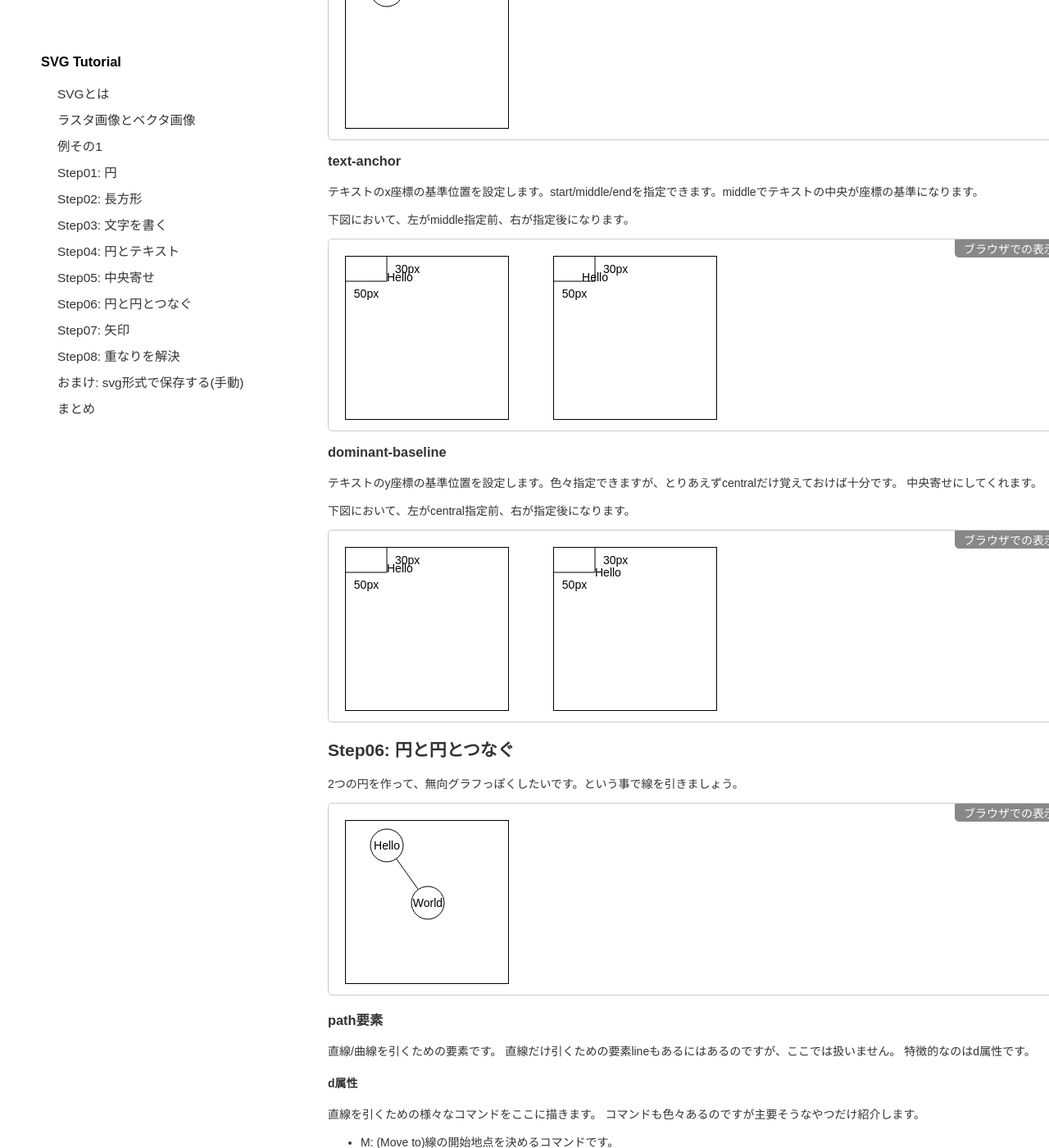
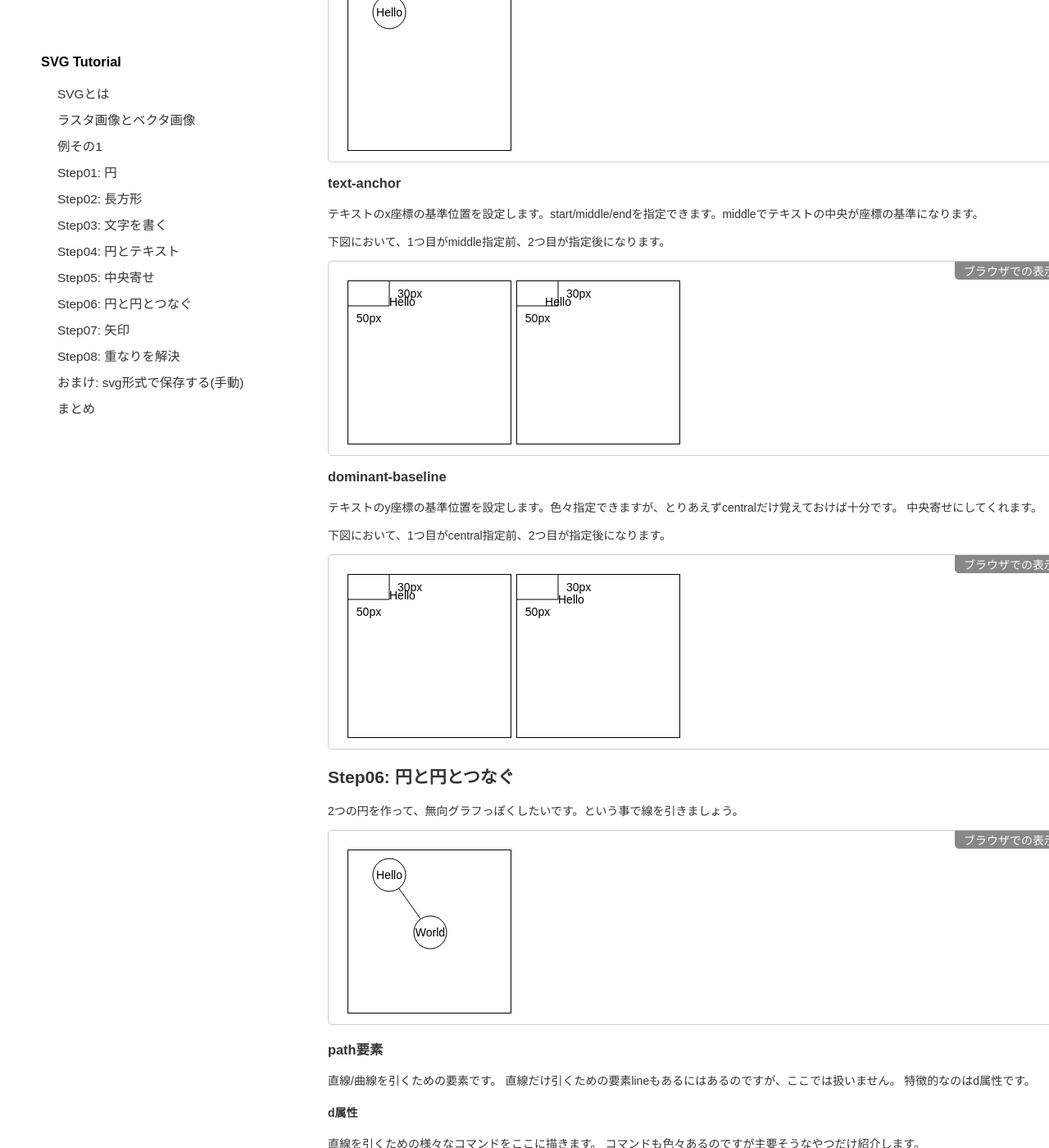
Before and after one commit to bombrary/lectures, a Jekyll site: the page built from lec_svg/index.md, in a window 1280 px wide and 1400 px high, scrolled down 6599 px. Shown: the whole window at 82% size. Built offline with Jekyll 4.4.1, drawn with Linux system fonts in a browser that asks for light colours; formulas are drawn with MathJax 3.

Commit message:
Modified output area.

```diff
--- a/lec_svg/index.md
+++ b/lec_svg/index.md
@@ -353,7 +353,7 @@ HTMLでいうdivタグのように、
 
 テキストのx座標の基準位置を設定します。start/middle/endを指定できます。middleでテキストの中央が座標の基準になります。
 
-下図において、左がmiddle指定前、右が指定後になります。
+下図において、1つ目がmiddle指定前、2つ目が指定後になります。
 
 <div class="output">
   <svg width="200px" height="200px">
@@ -363,7 +363,7 @@ HTMLでいうdivタグのように、
     <text text-anchor="middle" x="25" y="50">50px</text>
     <text dominant-baseline="central" x="60" y="15">30px</text>
   </svg>
-  <svg style="margin-left: 50px" width="200px" height="200px">
+  <svg width="200px" height="200px">
     <text text-anchor="middle" x="50px" y="30px">Hello</text>
     <path stroke="#000" stroke-width="1px" fill="none" d="M0,30 L50,30" />
     <path stroke="#000" stroke-width="1px" fill="none" d="M50,0 L50,30" />
@@ -377,7 +377,7 @@ HTMLでいうdivタグのように、
 テキストのy座標の基準位置を設定します。色々指定できますが、とりあえずcentralだけ覚えておけば十分です。
 中央寄せにしてくれます。
 
-下図において、左がcentral指定前、右が指定後になります。
+下図において、1つ目がcentral指定前、2つ目が指定後になります。
 
 <div class="output">
   <svg width="200px" height="200px">
@@ -387,7 +387,7 @@ HTMLでいうdivタグのように、
     <text text-anchor="middle" x="25" y="50">50px</text>
     <text dominant-baseline="central" x="60" y="15">30px</text>
   </svg>
-  <svg style="margin-left: 50px" width="200px" height="200px">
+  <svg width="200px" height="200px">
     <text dominant-baseline="central" x="50px" y="30px">Hello</text>
     <path stroke="#000" stroke-width="1px" fill="none" d="M0,30 L50,30" />
     <path stroke="#000" stroke-width="1px" fill="none" d="M50,0 L50,30" />
--- a/lec_svg/style.css
+++ b/lec_svg/style.css
@@ -1,4 +1,6 @@
 .output {
+  display: flex;
+  flex-wrap: wrap;
   border: 1px solid #ccc;
   padding: 20px 20px 10px 20px;
   border-radius: 5px;
@@ -17,7 +19,9 @@
   border-radius: 0 0 0 5px;
 }
 
+
 .output svg {
+  margin: 3px;
   border: 1px solid #000;
 }
 
```
